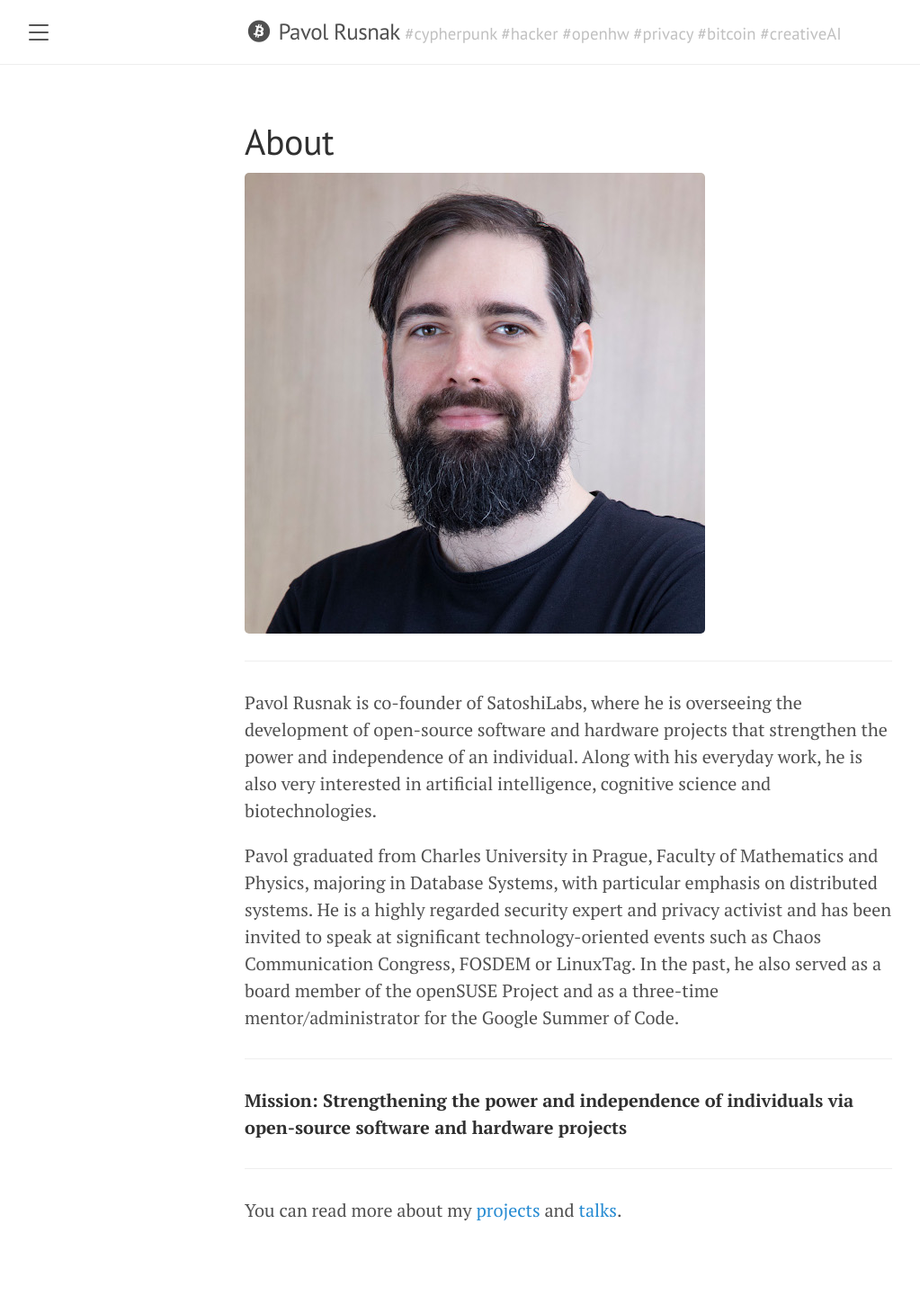
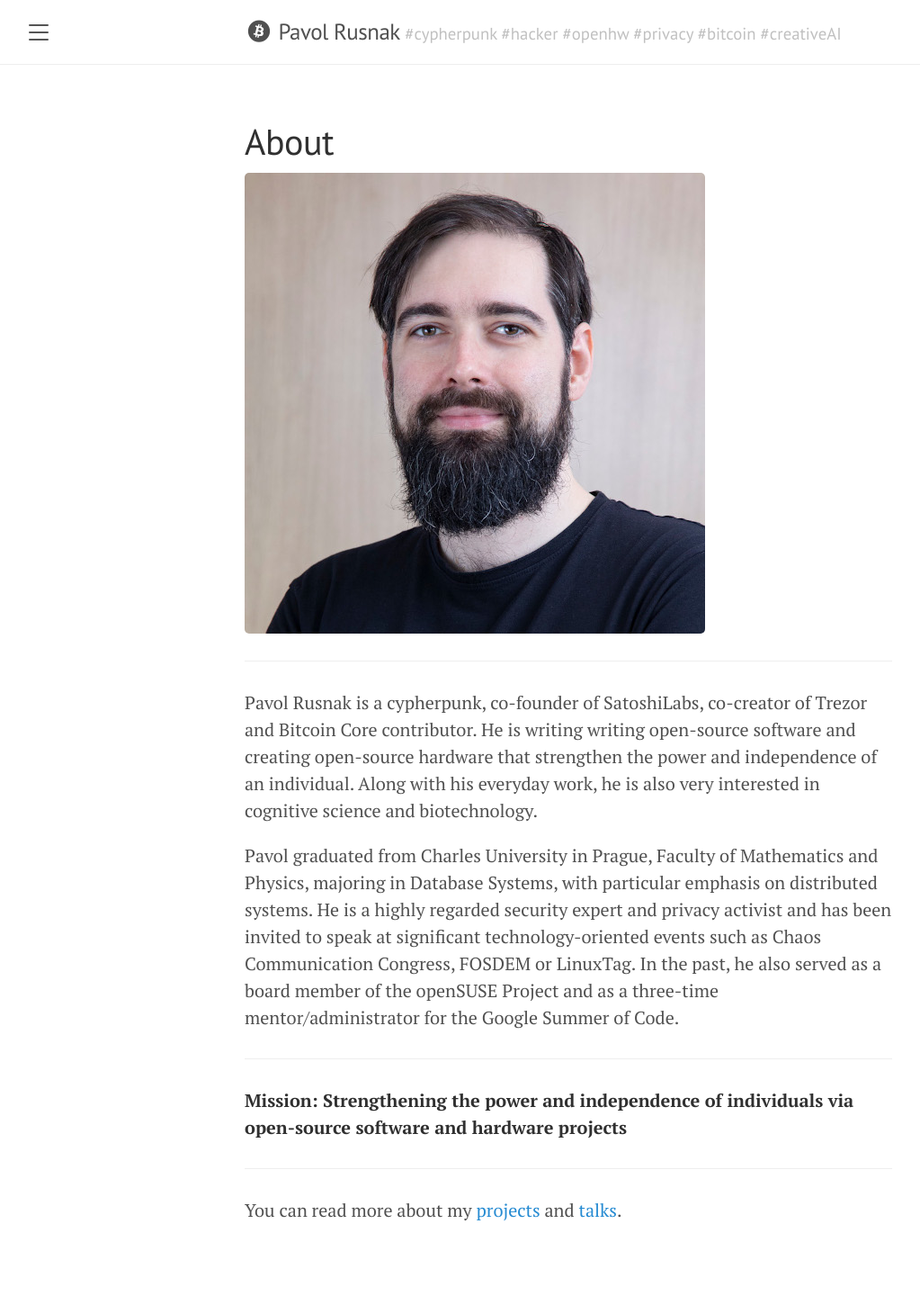
Before and after one commit to prusnak/rusnak.io, a Jekyll site: the page built from about.md, in a window 1280 px wide. Shown: the whole page at 90% size, without its empty margins (8-1031 px from the left). Built offline with Jekyll 4.4.1, drawn with Linux system fonts in a browser that asks for light colours; nearby versions of some CDN libraries.

Commit message:
update about

```diff
--- a/about.md
+++ b/about.md
@@ -7,11 +7,12 @@ title: About
 
 ----
 
-Pavol Rusnak is co-founder of SatoshiLabs, where he is overseeing
-the development of open-source software and hardware projects
+Pavol Rusnak is a cypherpunk, co-founder of SatoshiLabs, co-creator of Trezor
+and Bitcoin Core contributor.
+He is writing writing open-source software and creating open-source hardware
 that strengthen the power and independence of an individual.
 Along with his everyday work, he is also very interested in
-artificial intelligence, cognitive science and biotechnologies.
+cognitive science and biotechnology.
 
 Pavol graduated from Charles University in Prague, Faculty of Mathematics and
 Physics, majoring in Database Systems, with particular emphasis on distributed
```
